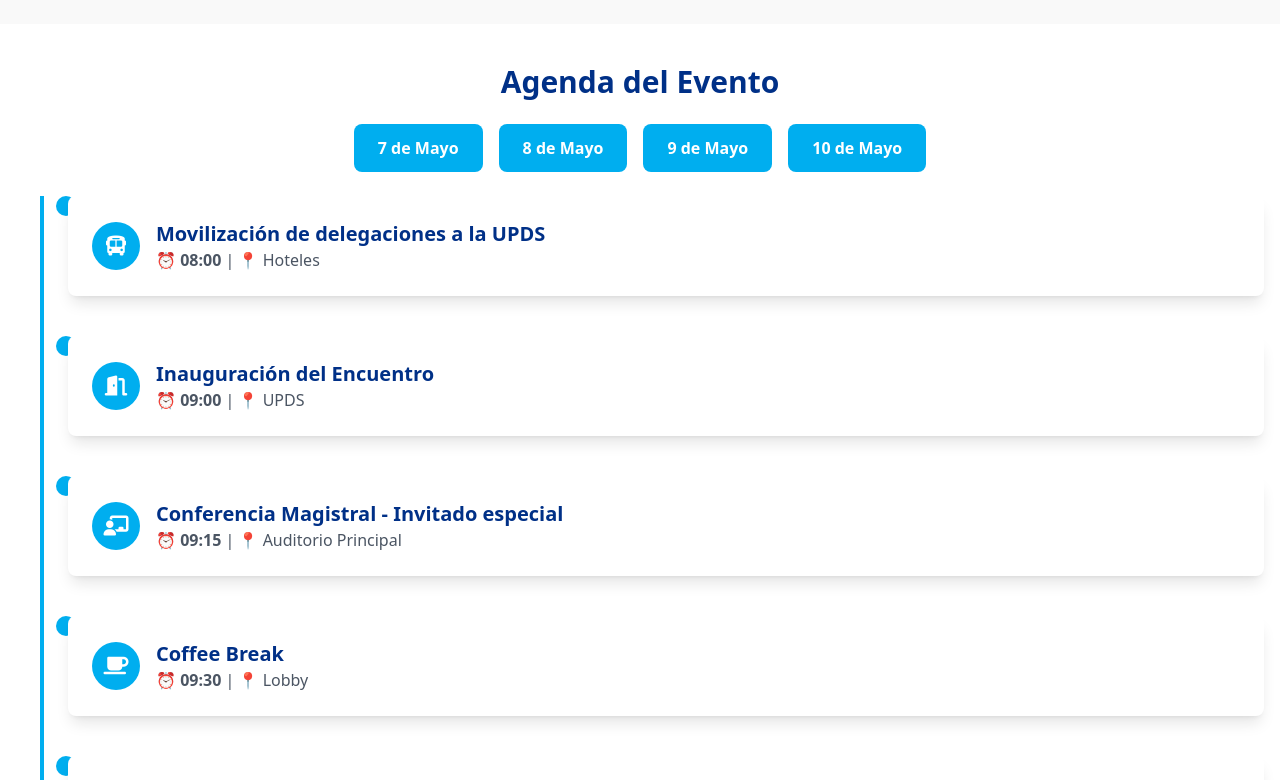
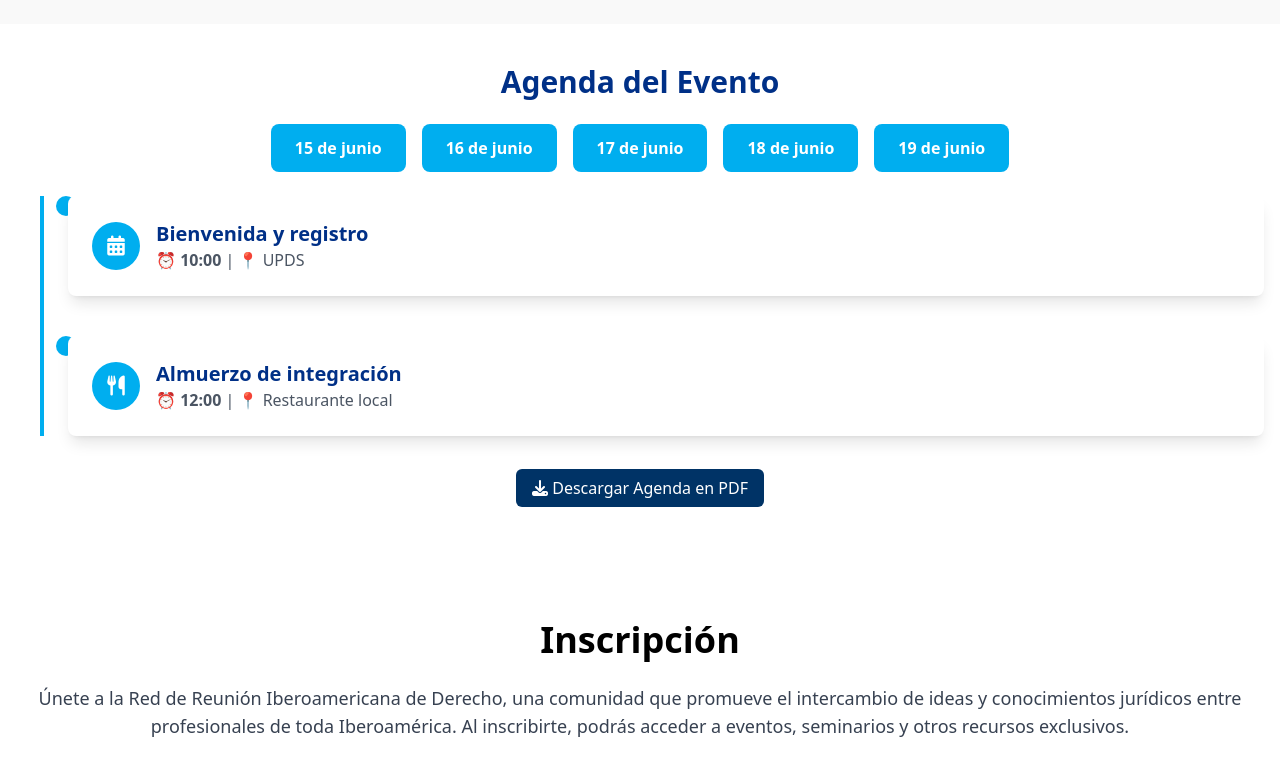
Before and after one commit to RoyDevTEAM/rediberoderecho2025, an Angular app: page / in a window 1280 px wide. Shown: the part 1300-2080 px from the top of the page. Built offline with nearby package versions, Linux system fonts and the light colour scheme.

Commit message:
agenda actualizada con nuevas fechas

```diff
--- a/src/app/pages/home/home.component.html
+++ b/src/app/pages/home/home.component.html
@@ -18,14 +18,14 @@
   <div class="relative z-10 container mx-auto flex justify-center items-center h-full px-6 text-center text-white">
     <div>
       <h1 class="text-4xl md:text-5xl font-bold mb-4">
-        Bienvenidos a la Red Iberoamericana de Derecho
+        XIII Encuentro anual de la Red Iberoamericana de Derecho
       </h1>
       <p class="text-lg md:text-2xl mb-6">
         Un espacio de aprendizaje y colaboración para estudiantes y profesionales del Derecho en Iberoamérica.
       </p>
       <div class="flex justify-center space-x-4">
         <a href="#hoteles" class="bg-[#003366] text-white py-2 px-6 rounded-md hover:bg-[#00AEEF] transition">Ver Hoteles</a>
-        <a href="#register" class="bg-transparent border-2 border-white text-white py-2 px-6 rounded-md hover:bg-white hover:text-[#003366] transition">Inscripción</a>
+        <a href="/register" class="bg-transparent border-2 border-white text-white py-2 px-6 rounded-md hover:bg-white hover:text-[#003366] transition">Inscripción</a>
       </div>
     </div>
   </div>
@@ -105,8 +105,15 @@
       </div>
     </div>
   </div>
+
+  <!-- Botón para descargar PDF al final de la sección -->
+  <div class="mt-8 text-center">
+    <a href="assets/agenda.pdf" download="Agenda-Congreso-2025.pdf"
+      class="bg-[#003366] text-white py-2 px-4 rounded-md hover:bg-[#00AEEF]">
+      <i class="fas fa-download"></i> Descargar Agenda en PDF
+    </a>
+  </div>
 </section>
-
 
   <section id="register" class="py-20 bg-white" data-aos="fade-up">
   <div class="container mx-auto px-6 text-center">
@@ -172,102 +179,6 @@
     </div>
   </section>
 
-  <section id="mas-informacion" class="py-20 bg-gray-100">
-    <div class="container mx-auto px-6 text-center">
-      <h2 class="text-3xl md:text-4xl font-bold mb-6">Más Información</h2>
-
-         <!-- Acordeón de Hoteles -->
-    <div class="space-y-4">
-        <div class="bg-white shadow-md rounded-md">
-          <button (click)="hotelesAbierto = !hotelesAbierto"
-            class="w-full text-left px-4 py-3 flex justify-between items-center font-bold text-lg bg-gray-200">
-            Lugares para Hospedarse
-            <i class="fas" [ngClass]="hotelesAbierto ? 'fa-chevron-up' : 'fa-chevron-down'"></i>
-          </button>
-          <div *ngIf="hotelesAbierto" class="p-4">
-            <div class="grid grid-cols-1 sm:grid-cols-2 lg:grid-cols-3 gap-4">
-              <div *ngFor="let hotel of hoteles"
-                   class="bg-white shadow-lg p-4 rounded-md hover:shadow-xl transition-shadow duration-300">
-                <img [src]="hotel.image" [alt]="hotel.name" class="w-full h-40 object-cover rounded-md mb-3">
-                <h3 class="font-bold text-lg">{{ hotel.name }}</h3>
-                <p class="text-sm text-gray-600">{{ hotel.description }}</p>
-                <a [routerLink]="['/hotel-detalle', hotel.id]"
-                   class="text-[#003366] font-semibold hover:text-[#00AEEF] transition-colors">
-                  Ver más
-                </a>
-              </div>
-            </div>
-          </div>
-
-        </div>
-
-        <!-- Acordeón de Restaurantes -->
-        <div class="bg-white shadow-md rounded-md">
-          <button (click)="restaurantesAbierto = !restaurantesAbierto"
-            class="w-full text-left px-4 py-3 flex justify-between items-center font-bold text-lg bg-gray-200">
-            Restaurantes Recomendados
-            <i class="fas" [ngClass]="restaurantesAbierto ? 'fa-chevron-up' : 'fa-chevron-down'"></i>
-          </button>
-          <div *ngIf="restaurantesAbierto" class="p-4">
-            <div class="grid grid-cols-1 sm:grid-cols-2 lg:grid-cols-3 gap-4">
-              <div *ngFor="let restaurant of restaurantes" class="bg-white shadow-lg p-4 rounded-md">
-                <img [src]="restaurant.imagen" [alt]="restaurant.nombre" class="w-full h-40 object-cover rounded-md mb-3">
-                <h3 class="font-bold text-lg">{{ restaurant.nombre }}</h3>
-                <p>{{ restaurant.descripcion }}</p>
-                <a [routerLink]="restaurant.detallesLink"
-                  class="text-[#003366] font-semibold hover:text-[#00AEEF]">Ver más</a>
-              </div>
-            </div>
-          </div>
-        </div>
-      </div>
-
-   <!-- Acordeón de la Agenda -->
-<div class="mt-8 bg-white shadow-md rounded-md">
-    <button (click)="agendaAbierta = !agendaAbierta"
-      class="w-full text-left px-4 py-3 flex justify-between items-center font-bold text-lg bg-gray-200">
-      Agenda del Congreso
-      <i class="fas" [ngClass]="agendaAbierta ? 'fa-chevron-up' : 'fa-chevron-down'"></i>
-    </button>
-
-    <div *ngIf="agendaAbierta" class="p-4">
-      <!-- Contenedor con scroll horizontal en móvil -->
-      <div class="overflow-x-auto">
-        <table class="min-w-full table-auto bg-white shadow-md rounded-md border border-gray-300">
-          <thead class="bg-[#003366] text-white">
-            <tr>
-              <th class="py-2 px-4">Día</th>
-              <th class="py-2 px-4">Hora</th>
-              <th class="py-2 px-4">Actividad</th>
-              <th class="py-2 px-4">Lugar</th>
-            </tr>
-          </thead>
-          <tbody>
-            <tr *ngFor="let evento of agenda.flat()" class="border-b border-gray-300">
-              <td class="py-2 px-4 text-center">{{ evento.dia }}</td>
-              <td class="py-2 px-4 text-center">{{ evento.hora }}</td>
-              <td class="py-2 px-4">{{ evento.actividad }}</td>
-              <td class="py-2 px-4 text-center">{{ evento.lugar }}</td>
-            </tr>
-
-
-          </tbody>
-        </table>
-      </div>
-
-      <!-- Botón para descargar PDF -->
-      <div class="mt-4 text-center">
-        <a href="assets/agenda.pdf" download="Agenda-Congreso-2025.pdf"
-          class="bg-[#003366] text-white py-2 px-4 rounded-md hover:bg-[#00AEEF]">
-          <i class="fas fa-download"></i> Descargar Agenda en PDF
-        </a>
-      </div>
-    </div>
-  </div>
-
-
-    </div>
-  </section>
 
 
   <section id="contact" class="py-20 bg-white" data-aos="fade-up">
--- a/src/app/pages/home/home.component.ts
+++ b/src/app/pages/home/home.component.ts
@@ -54,40 +54,42 @@ modalData: any = {
       date: new Date('2025-07-10')
     }
   ];
-  dias = [ '7 de Mayo', '8 de Mayo', '9 de Mayo', '10 de Mayo']; // Lista de días
+  dias = ['15 de junio', '16 de junio', '17 de junio', '18 de junio', '19 de junio']; // Lista de días
 diaActual = 0; // Día actual visible
 
 agenda: { dia: string; hora: string; actividad: string; lugar: string; }[][] = [
-
-    [ // Día 2 - 7 de Mayo
-      { dia: '7 de Mayo', hora: '08:00', actividad: 'Movilización de delegaciones a la UPDS', lugar: 'Hoteles' },
-      { dia: '7 de Mayo', hora: '09:00', actividad: 'Inauguración del Encuentro', lugar: 'UPDS' },
-      { dia: '7 de Mayo', hora: '09:15', actividad: 'Conferencia Magistral - Invitado especial', lugar: 'Auditorio Principal' },
-      { dia: '7 de Mayo', hora: '09:30', actividad: 'Coffee Break', lugar: 'Lobby' },
-      { dia: '7 de Mayo', hora: '10:00', actividad: 'Ponencias RIFED', lugar: 'Salas designadas' },
-      { dia: '7 de Mayo', hora: '12:00', actividad: 'Transición de IBEROJURIS', lugar: 'UPDS' },
-      { dia: '7 de Mayo', hora: '13:30', actividad: 'Almuerzo', lugar: 'Jardín de Asia' },
-      { dia: '7 de Mayo', hora: '15:00', actividad: 'Huéspedes ilustres - Guía por la ciudad', lugar: 'Santa Cruz' },
+  [ // Día 1 - 15 de junio (Se debe agregar si tiene actividades)
+    { dia: '15 de junio', hora: '10:00', actividad: 'Bienvenida y registro', lugar: 'UPDS' },
+    { dia: '15 de junio', hora: '12:00', actividad: 'Almuerzo de integración', lugar: 'Restaurante local' },
   ],
-    [ // Día 3 - 8 de Mayo
-      { dia: '8 de Mayo', hora: '09:00', actividad: 'Inicio de actividades', lugar: 'UPDS' },
-      { dia: '8 de Mayo', hora: '09:15', actividad: 'Ganadores del V Concurso Estudiantil RIFED', lugar: 'Auditorio' },
-      { dia: '8 de Mayo', hora: '09:30', actividad: 'Coffee Break', lugar: 'Cafetería UPDS' },
-      { dia: '8 de Mayo', hora: '10:00', actividad: 'Ponencias RIFED y Docentes UPDS', lugar: 'Salas designadas' },
-      { dia: '8 de Mayo', hora: '13:00', actividad: 'Almuerzo', lugar: 'Cafetería' },
-      { dia: '8 de Mayo', hora: '15:00', actividad: 'Mesas Docentes y Exposición de Investigaciones', lugar: 'Salas designadas' },
+  [ // Día 2 - 16 de junio
+    { dia: '16 de junio', hora: '08:00', actividad: 'Movilización de delegaciones a la UPDS', lugar: 'Hoteles' },
+    { dia: '16 de junio', hora: '09:00', actividad: 'Inauguración del Encuentro', lugar: 'UPDS' },
+    { dia: '16 de junio', hora: '09:15', actividad: 'Conferencia Magistral - Invitado especial', lugar: 'Auditorio Principal' },
+    { dia: '16 de junio', hora: '09:30', actividad: 'Coffee Break', lugar: 'Lobby' },
+    { dia: '16 de junio', hora: '10:00', actividad: 'Ponencias RIFED', lugar: 'Salas designadas' },
+    { dia: '16 de junio', hora: '12:00', actividad: 'Transición de IBEROJURIS', lugar: 'UPDS' },
+    { dia: '16 de junio', hora: '13:30', actividad: 'Almuerzo', lugar: 'Jardín de Asia' },
+    { dia: '16 de junio', hora: '15:00', actividad: 'Huéspedes ilustres - Guía por la ciudad', lugar: 'Santa Cruz' },
   ],
-    [ // Día 4 - 9 de Mayo
-      { dia: '9 de Mayo', hora: '09:00', actividad: 'Inicio de actividades', lugar: 'UPDS' },
-      { dia: '9 de Mayo', hora: '10:00', actividad: 'Conferencia de Clausura', lugar: 'Auditorio' },
-      { dia: '9 de Mayo', hora: '13:00', actividad: 'Almuerzo', lugar: 'Cafetería' },
-      { dia: '9 de Mayo', hora: '15:00', actividad: 'Reunión operativa de la Red', lugar: 'Sala de reuniones' },
+  [ // Día 3 - 17 de junio
+    { dia: '17 de junio', hora: '09:00', actividad: 'Inicio de actividades', lugar: 'UPDS' },
+    { dia: '17 de junio', hora: '09:15', actividad: 'Ganadores del V Concurso Estudiantil RIFED', lugar: 'Auditorio' },
+    { dia: '17 de junio', hora: '09:30', actividad: 'Coffee Break', lugar: 'Cafetería UPDS' },
+    { dia: '17 de junio', hora: '10:00', actividad: 'Ponencias RIFED y Docentes UPDS', lugar: 'Salas designadas' },
+    { dia: '17 de junio', hora: '13:00', actividad: 'Almuerzo', lugar: 'Cafetería' },
+    { dia: '17 de junio', hora: '15:00', actividad: 'Mesas Docentes y Exposición de Investigaciones', lugar: 'Salas designadas' },
   ],
-    [ // Día 5 - 10 de Mayo
-      { dia: '10 de Mayo', hora: '06:00', actividad: 'Movilización a Samaipata', lugar: 'UPDS' }
+  [ // Día 4 - 18 de junio
+    { dia: '18 de junio', hora: '09:00', actividad: 'Inicio de actividades', lugar: 'UPDS' },
+    { dia: '18 de junio', hora: '10:00', actividad: 'Conferencia de Clausura', lugar: 'Auditorio' },
+    { dia: '18 de junio', hora: '13:00', actividad: 'Almuerzo', lugar: 'Cafetería' },
+    { dia: '18 de junio', hora: '15:00', actividad: 'Reunión operativa de la Red', lugar: 'Sala de reuniones' },
+  ],
+  [ // Día 5 - 19 de junio (Movido a su posición correcta)
+    { dia: '19 de junio', hora: '06:00', actividad: 'Movilización a Samaipata', lugar: 'UPDS' }
   ]
 ];
-
 
 
   restaurantes = [
```
Also changed, not shown: 1 other file (tests, documents, lock files or other folders). Lines whose indentation alone changed are shown as unchanged.
